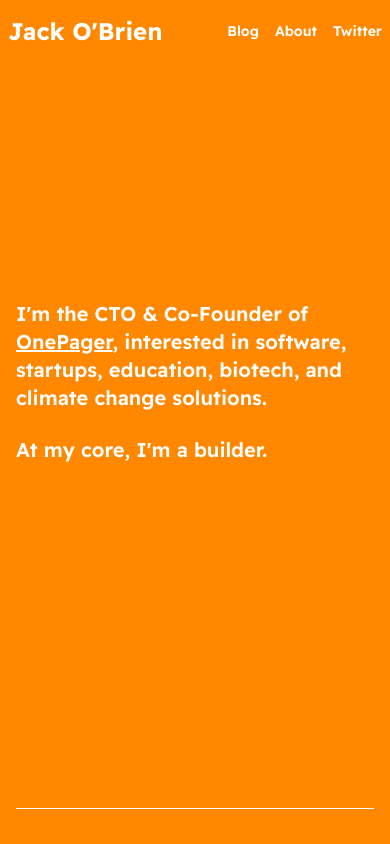
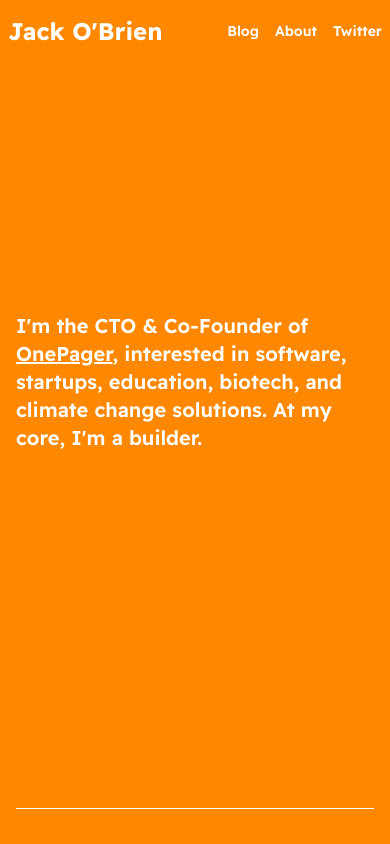
Before and after one commit to jfobrien29/text-reflect, a Next.js app: page / in a window 390 px wide. Shown: the top 844 px of the page. Built offline with nearby package versions, Linux system fonts and the light colour scheme.

Commit message:
update landing text

```diff
--- a/src/components/Landing.tsx
+++ b/src/components/Landing.tsx
@@ -42,14 +42,8 @@ const Landing: React.FC<any> = () => (
             OnePager
           </a>
           , interested in software, startups, education, biotech, and climate
-          change solutions.{''}
-          <span className="hidden md:inline md:ml-3">
-            At my core, I'm a builder.
-          </span>
+          change solutions. At my core, I'm a builder.
         </h1>
-        <h2 className="text-xl leading-7 md:hidden font-semibold mt-6">
-          At my core, I'm a builder.
-        </h2>
       </div>
 
       <div className="px-4 max-w-2xl mt-1 mx-auto ">
```
